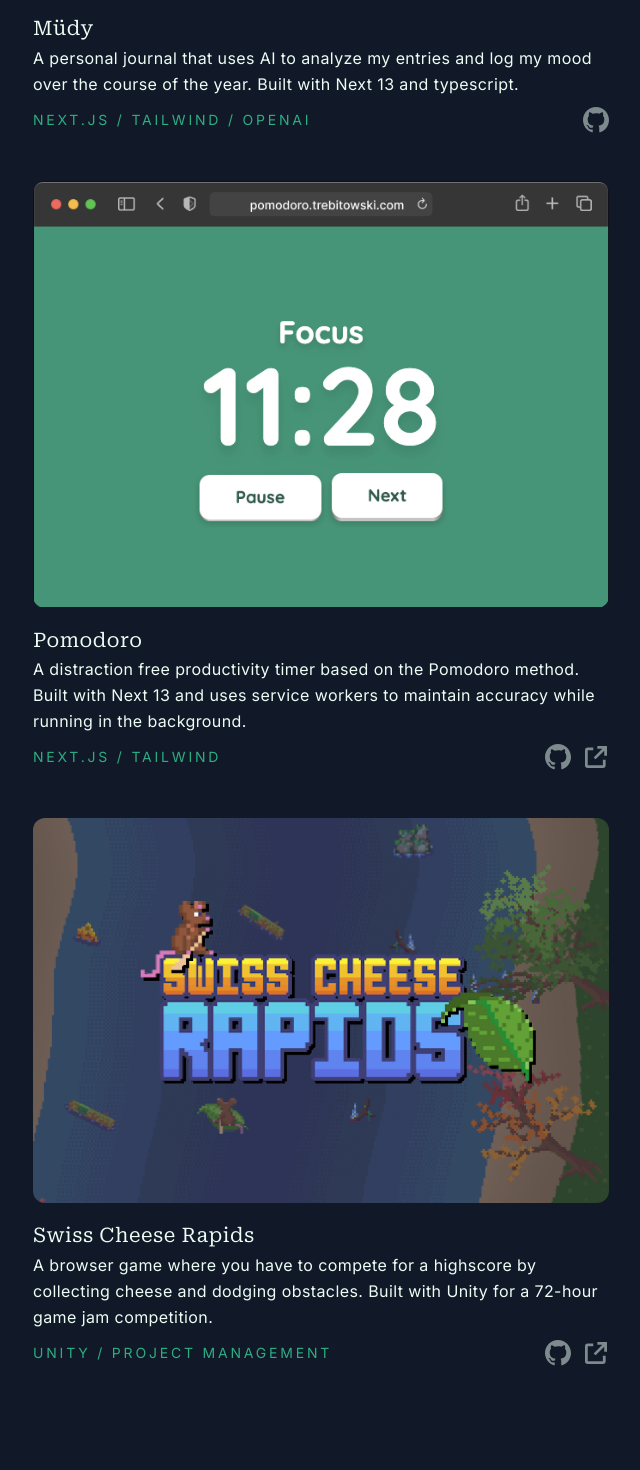
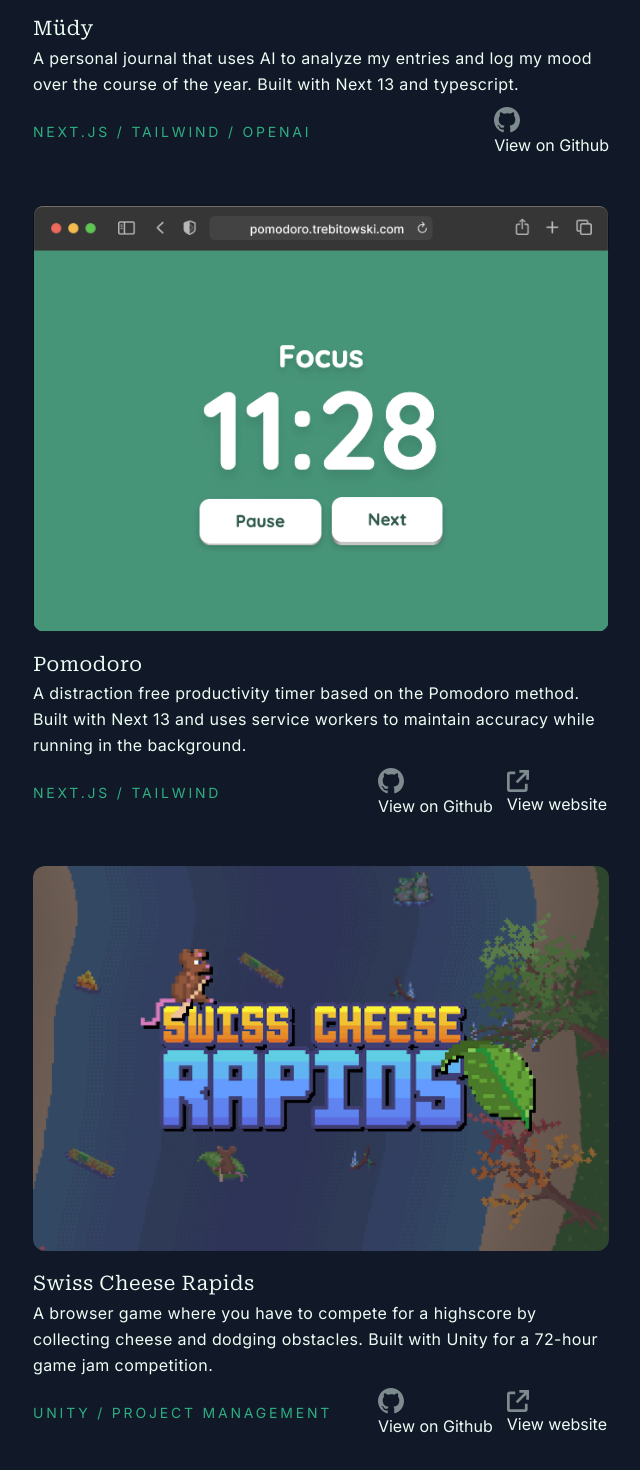
Before and after one commit to trebitowski/portfolio, a Next.js app: page / in a window 1280 px wide. Shown: the part 980-2450 px from the top of the page, without its empty margins (319-959 px from the left). Built offline with nearby package versions, Linux system fonts and the light colour scheme.

Commit message:
Small performace and accessibility improvements

```diff
--- a/app/page.tsx
+++ b/app/page.tsx
@@ -121,6 +121,7 @@
             height={600}
             alt="Mudy - The personal mood journal that understand the true you."
             className="rounded-xl mb-4"
+            priority
           />
           <h3 className="text-xl font-script tracking-wide leading-relaxed">
             Müdy
@@ -144,6 +145,7 @@
                   aria-hidden="true"
                   className="w-[26px] text-emerald-50 opacity-50 group-hover:opacity-100 transition duration-300 ease-out"
                 />
+                <span className="sr-only>">View on Github</span>
               </a>
             </div>
           </div>
@@ -179,6 +181,7 @@
                   aria-hidden="true"
                   className="w-[26px] text-emerald-50 opacity-50 group-hover:opacity-100 transition duration-300 ease-out"
                 />
+                <span className="sr-only>">View on Github</span>
               </a>
               <a
                 className="group focus:outline-none focus-visible:outline-none focus-visible:ring-2 focus-visible:ring-emerald-300/70 p-0.5"
@@ -190,6 +193,7 @@
                   aria-hidden="true"
                   className="w-[22px] text-emerald-50 opacity-50 group-hover:opacity-100 transition duration-300 ease-out"
                 />
+                <span className="sr-only>">View website</span>
               </a>
             </div>
           </div>
@@ -225,6 +229,7 @@
                   aria-hidden="true"
                   className="w-[26px] text-emerald-50 opacity-50 group-hover:opacity-100 transition duration-300 ease-out"
                 />
+                <span className="sr-only>">View on Github</span>
               </a>
               <a
                 className="group focus:outline-none focus-visible:outline-none focus-visible:ring-2 focus-visible:ring-emerald-300/70 p-0.5"
@@ -236,6 +241,7 @@
                   aria-hidden="true"
                   className="w-[22px] text-emerald-50 opacity-50 group-hover:opacity-100 transition duration-300 ease-out"
                 />
+                <span className="sr-only>">View website</span>
               </a>
             </div>
           </div>
```
